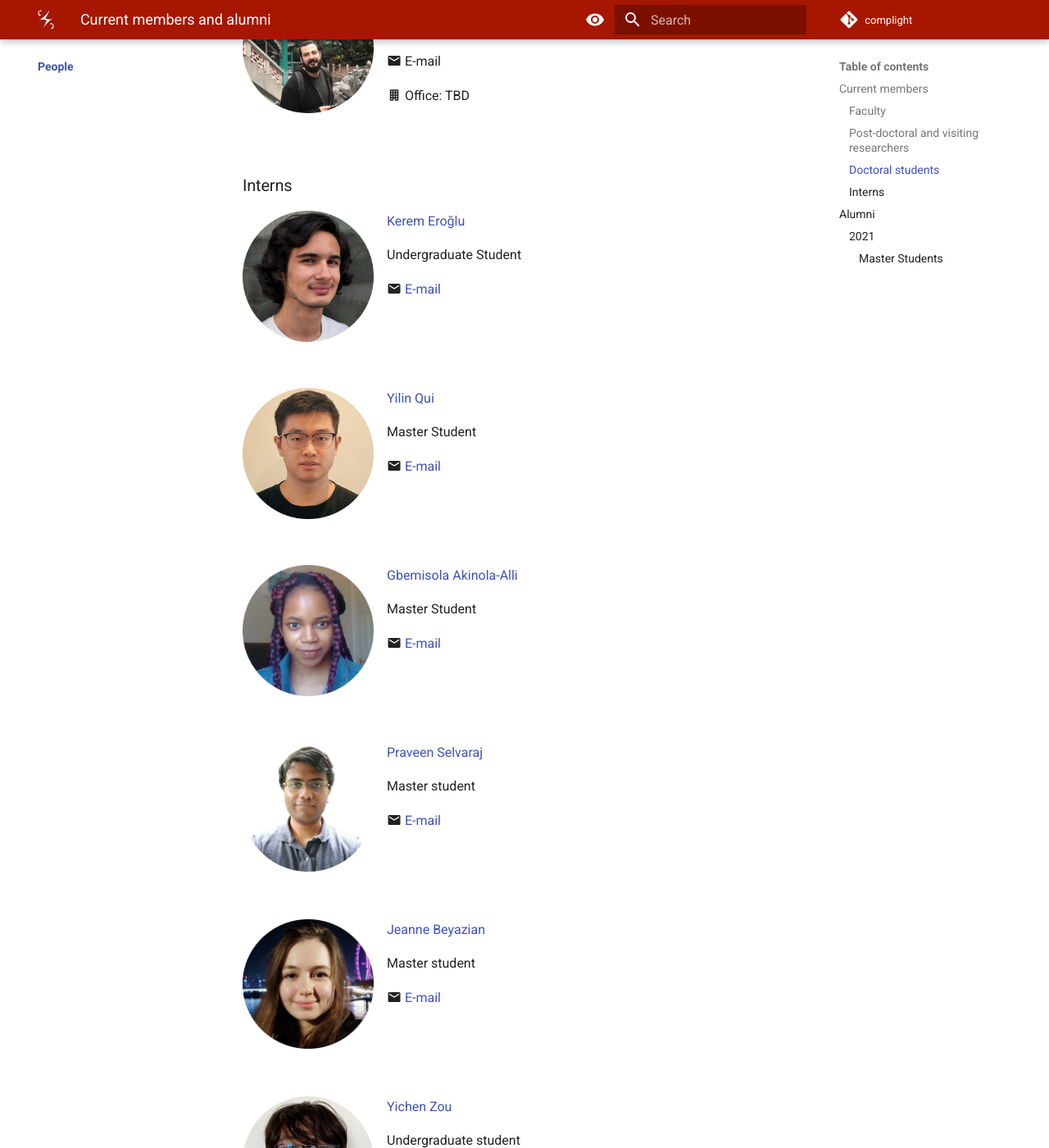
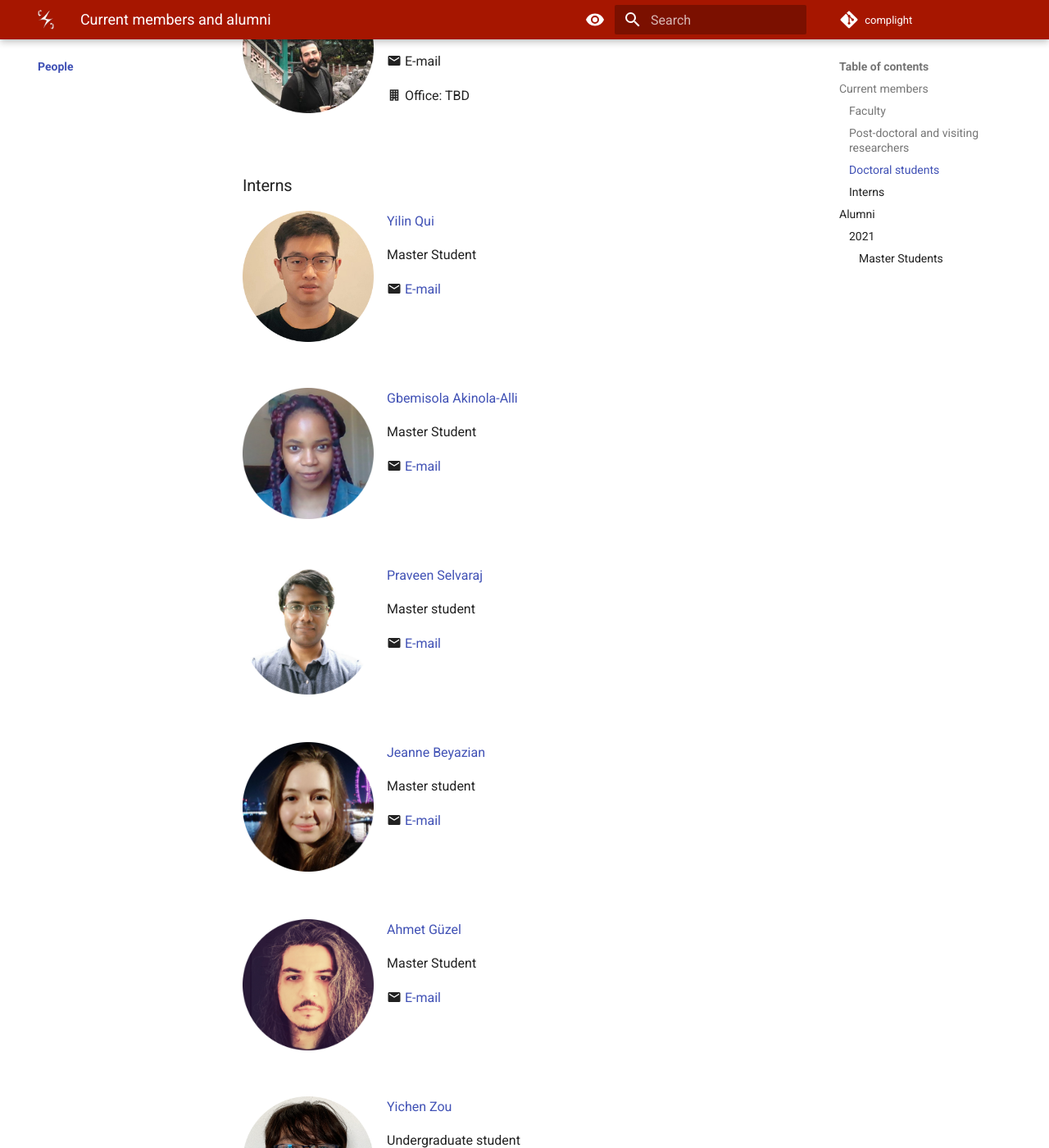
Before and after one commit to complight/complight.github.io, an MkDocs documentation site: the page built from docs/people/index.md, in a window 1280 px wide and 1400 px high, scrolled down 1097 px. Shown: the whole window at 82% size. Built offline with MkDocs 1.6.1 and Material for MkDocs 9.7.7, drawn with Linux system fonts in a browser that asks for light colours; some of the changed text lies outside the part shown.

Commit message:
Updating people's page.

```diff
--- a/docs/people/index.md
+++ b/docs/people/index.md
@@ -53,18 +53,6 @@ PhD student
 ### Interns
 
 <div style="float: left; height:200px;" class="boxed">
-<img align='left' src="../people/kerem_eroglu.png" width="160" alt/>
-</div>
-[Kerem Eroğlu](https://www.linkedin.com/mwlite/in/kerem-ero%C4%9Flu-52b065241)
-
-Undergraduate Student
-
-:material-email: [E-mail](mailto:keremeroglu555@gmail.com)
-
-<br clear="left"/>
-
-
-<div style="float: left; height:200px;" class="boxed">
 <img align='left' src="../people/yilin_qu.png" width="160" alt/>
 </div>
 [Yilin Qui](https://github.com/YILINQ)
@@ -113,6 +101,19 @@ Master student
 
 
 <div style="float: left; height:200px;" class="boxed">
+<img align='left' src="../people/ahmet_guzel.png" width="160" alt/>
+</div>
+[Ahmet Güzel](https://aguzel.github.io)
+
+Master Student
+
+:material-email: [E-mail](mailto:od20ahg@leeds.ac.uk)
+
+<br clear="left"/>
+
+
+
+<div style="float: left; height:200px;" class="boxed">
 <img align='left' src="../people/yichen_zou.png" width="160" alt/>
 </div>
 [Yichen Zou](https://www.linkedin.com/in/yichen-zou-9b7116240/)
@@ -147,6 +148,18 @@ Undergraduate student
 
 <br clear="left"/>
 
+<div style="float: left; height:200px;" class="boxed">
+<img align='left' src="../people/kerem_eroglu.png" width="160" alt/>
+</div>
+[Kerem Eroğlu](https://www.linkedin.com/mwlite/in/kerem-ero%C4%9Flu-52b065241)
+
+Undergraduate Student
+
+:material-email: [E-mail](mailto:keremeroglu555@gmail.com)
+
+<br clear="left"/>
+
+
 ## Alumni
 
 ### 2021
```
Also changed, not shown: docs/people/ahmet_guzel.png (added).
